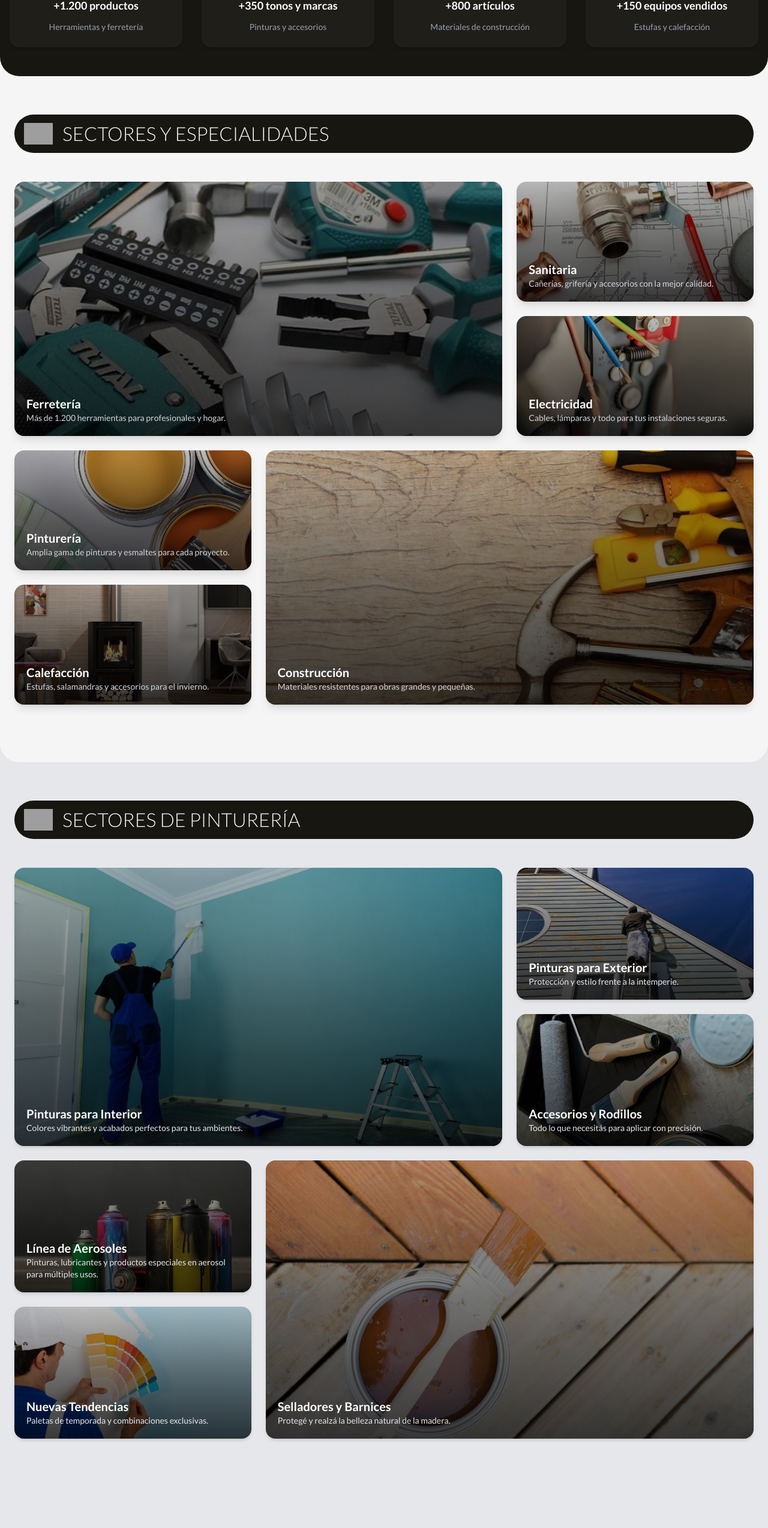
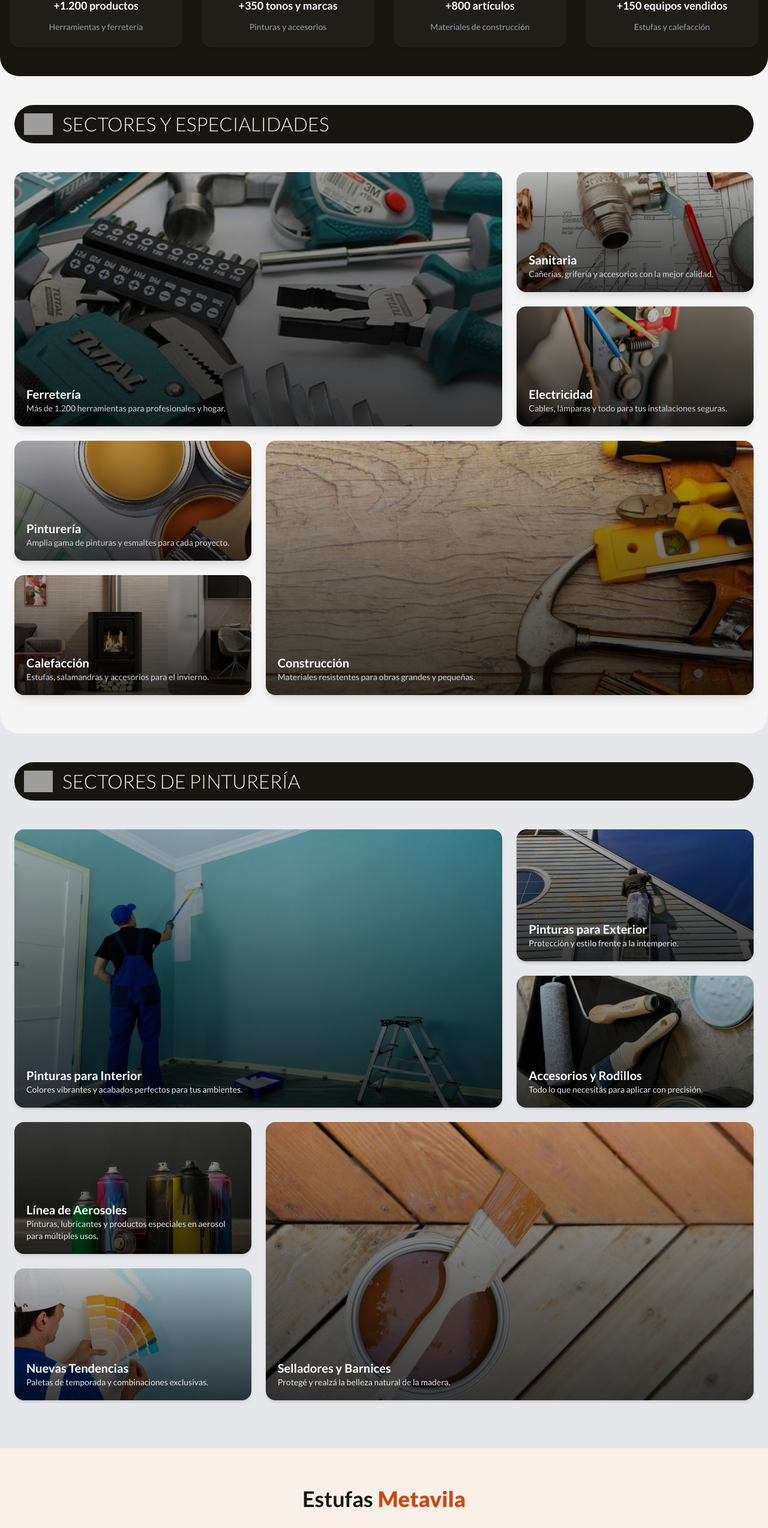
Before and after one commit to andresdarin/ferreteria-la-chispa, a Next.js app: page / in a window 1280 px wide. Shown: the part 817-3365 px from the top of the page at 60% size. Built offline with nearby package versions, Linux system fonts and the light colour scheme; no server answers; grey boxes are pictures that could not be loaded; a web font is replaced by a local one.

Commit message:
fix: update placeholder text in ContactForm and adjust section padding in Hardware and Paintshop components

```diff
--- a/src/components/contact/ContactForm.tsx
+++ b/src/components/contact/ContactForm.tsx
@@ -136,7 +136,7 @@ export default function ContactForm(): JSX.Element {
                                 type="tel"
                                 value={phone}
                                 onChange={e => setPhone(e.target.value)}
-                                placeholder="+54 9 11 1234 5678"
+                                placeholder="(+598) 099 123 456"
                                 className="bg-[#E5E7EB] text-gray-500 border-b-2 border-[#171611] px-3 py-2 focus:outline-none"
                             />
                         </label>
--- a/src/components/hardware/Hardware.tsx
+++ b/src/components/hardware/Hardware.tsx
@@ -42,9 +42,9 @@ export const HardwareCategories: React.FC = () => {
     ];
 
     return (
-        <section className="bg-[#f5f5f5] py-16 rounded-b-4xl" id="ferreteria">
+        <section className="bg-[#f5f5f5] py-8 rounded-b-4xl" id="ferreteria">
             <div className="max-w-7xl mx-auto px-6">
-                <header className="flex items-center gap-4 mb-4 bg-[#171611] rounded-full px-4 py-2 text-[#f5f5f5]">
+                <header className="flex items-center gap-4 my-4 bg-[#171611] rounded-full px-4 py-2 text-[#f5f5f5]">
                     <div aria-hidden className="w-12 h-12 flex items-center justify-center">
                         <Image
                             src="/img/chispa.ico"
--- a/src/components/paintshop/PaintShop.tsx
+++ b/src/components/paintshop/PaintShop.tsx
@@ -43,7 +43,7 @@ export const PaintshopCategories: React.FC = () => {
     ];
 
     return (
-        <section className="py-16 rounded-b-4xl" id="pintureria">
+        <section className="py-12 rounded-b-4xl" id="pintureria">
             <div className="max-w-7xl mx-auto px-6">
                 <header className="flex items-center gap-4 mb-4 bg-[#171611] rounded-full px-4 py-2 text-[#E5E7EB]">
                     <div aria-hidden className="w-12 h-12 flex items-center justify-center">
--- a/src/components/stoves/StovesShop.tsx
+++ b/src/components/stoves/StovesShop.tsx
@@ -2,7 +2,7 @@ import Image from "next/image";
 
 export const MetavilaStovesSection: React.FC = () => {
     return (
-        <section className="bg-[#f8efe6] py-16 shadow-xl/30 mx-auto my-16">
+        <section className="bg-[#f8efe6] py-16 shadow-xl/30 mx-auto mb-16">
             <div className="max-w-6xl mx-auto px-6 text-[#171611] text-center">
                 <h2 className="text-3xl sm:text-4xl font-bold mb-6 flex justify-center items-center gap-2">
                     Estufas <span className="text-[#c44b1a] font-black">Metavila</span>
```
